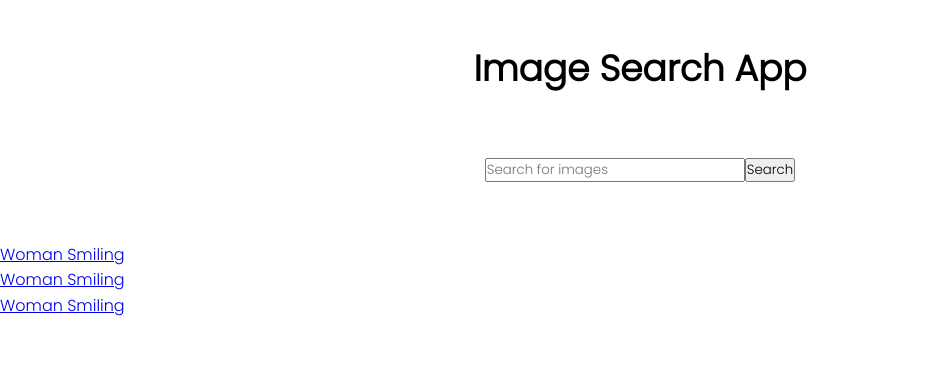
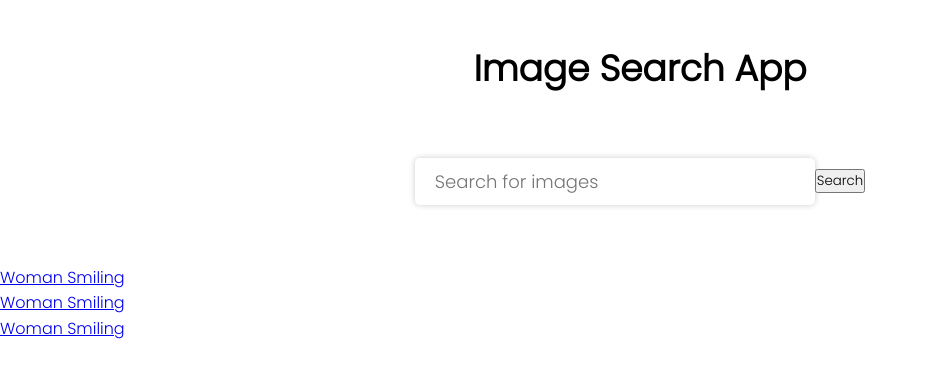
Before and after one commit to Guavalines/Image_Search, a plain HTML site: page index.html in a window 1280 px wide. Shown: the whole page, without its empty margins (0-928 px from the left). Drawn offline with Linux system fonts and the light colour scheme.

Commit message:
styled search input

```diff
--- a/style.css
+++ b/style.css
@@ -25,3 +25,14 @@ form{
   align-items: center;
   margin-bottom: 60px;
 }
+
+#search-input{
+  width: 60%;
+  max-width: 400px;
+  padding: 10px 20px;
+  border: none;
+  box-shadow: 0 0 6px rgba(0, 0, 0, 0.2);
+  border-radius: 5px;
+  font-size: 18px;
+  color: #333;
+}
```
